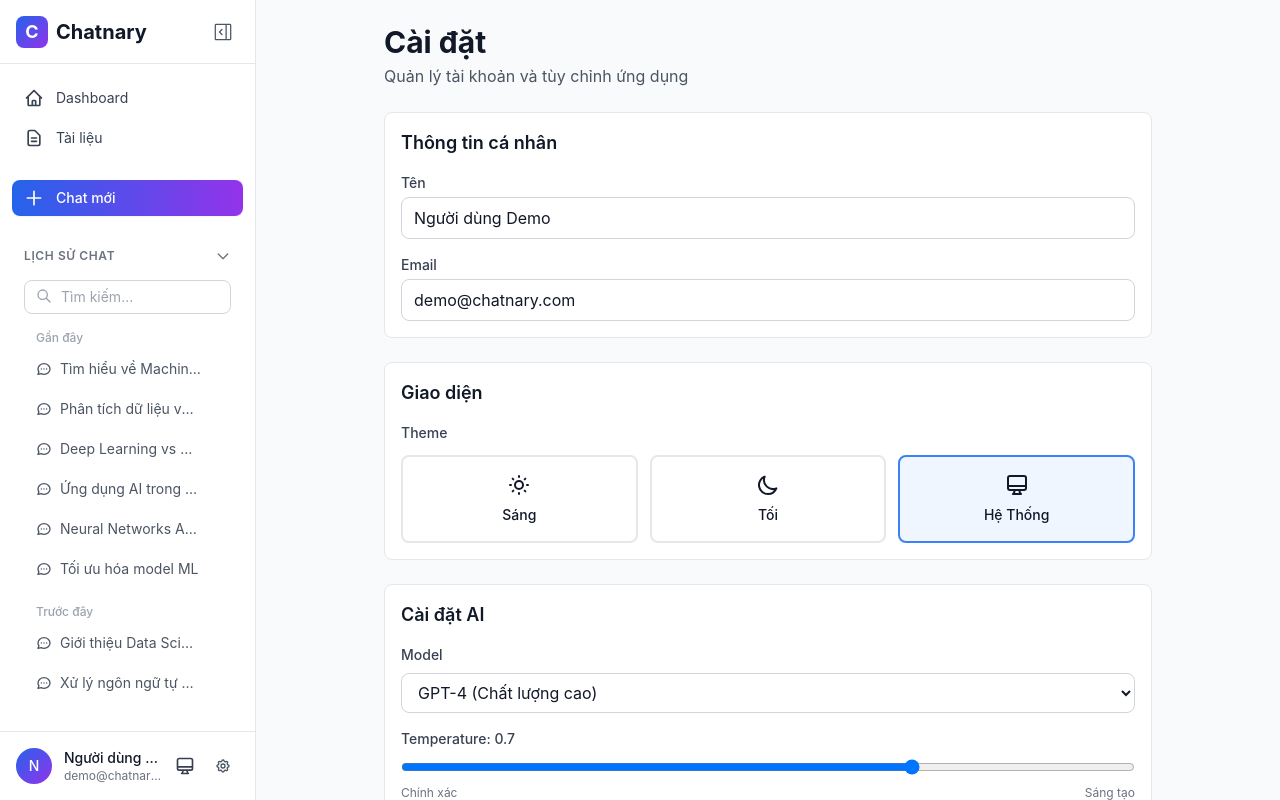
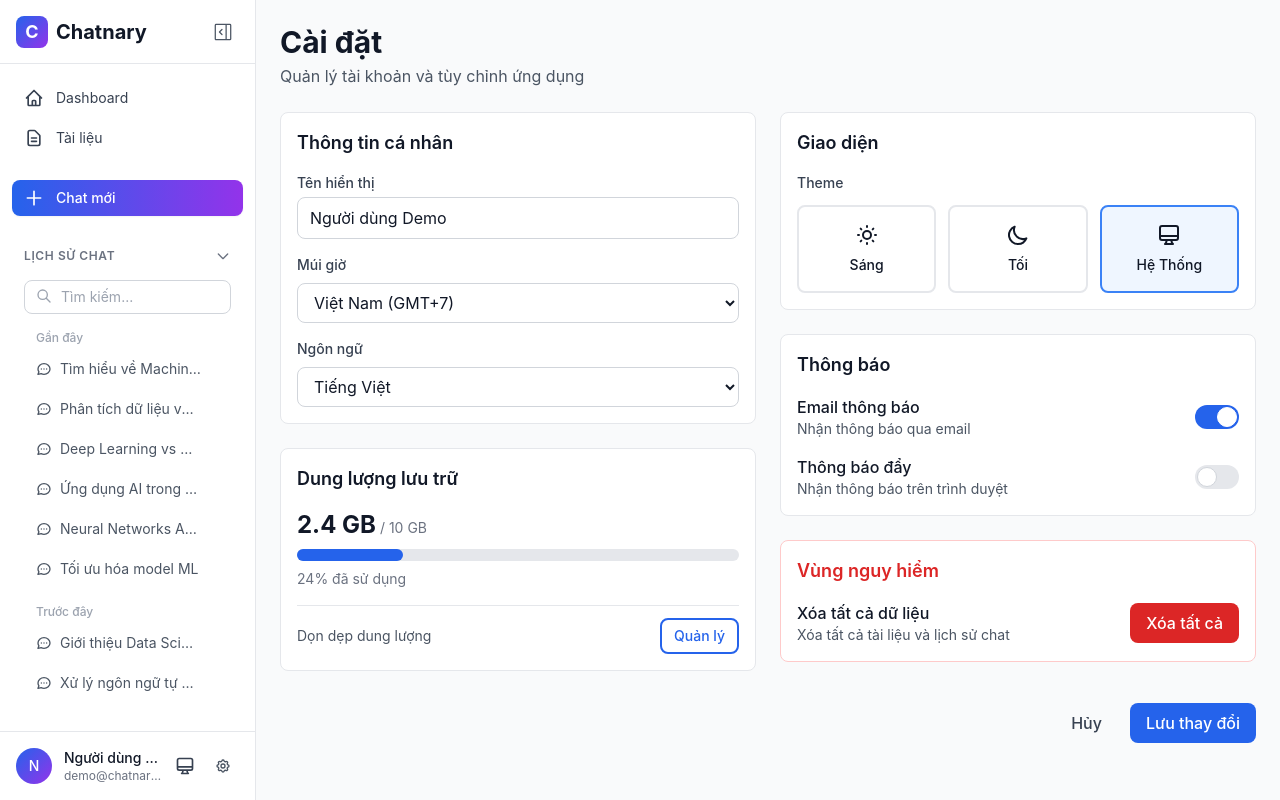
Before and after one commit to ThanhdatOris/chatnary-frontend, a Next.js app: page /settings in a window 1280 px wide. Shown: the top 800 px of the page. Built offline with nearby package versions, Linux system fonts and the light colour scheme.

Commit message:
setting_layout

```diff
--- a/src/app/settings/page.tsx
+++ b/src/app/settings/page.tsx
@@ -8,14 +8,30 @@ import { useState } from 'react';
 export default function SettingsPage() {
   const { theme, setTheme } = useTheme();
   const [settings, setSettings] = useState({
-    name: 'Người dùng Demo',
-    email: 'demo@chatnary.com',
-    model: 'gpt-4',
-    temperature: 0.7,
-    maxTokens: 2000,
+    displayName: 'Người dùng Demo',
+    timezone: 'Asia/Ho_Chi_Minh',
+    language: 'vi',
+    emailNotifications: true,
+    pushNotifications: false,
+  });
+
+  // Mock storage data (in real app, fetch from API)
+  const [storageStats, setStorageStats] = useState({
+    used: 2.4 * 1024 * 1024 * 1024, // 2.4 GB
+    limit: 10 * 1024 * 1024 * 1024, // 10 GB
   });
 
   const [saved, setSaved] = useState(false);
+
+  const storagePercent = Math.round((storageStats.used / storageStats.limit) * 100);
+
+  const formatFileSize = (bytes: number): string => {
+    if (bytes === 0) return '0 Bytes';
+    const k = 1024;
+    const sizes = ['Bytes', 'KB', 'MB', 'GB', 'TB'];
+    const i = Math.floor(Math.log(bytes) / Math.log(k));
+    return parseFloat((bytes / Math.pow(k, i)).toFixed(2)) + ' ' + sizes[i];
+  };
 
   const handleSave = () => {
     // In real app, save to backend
@@ -26,9 +42,8 @@ export default function SettingsPage() {
 
   return (
     <MainLayout>
-      <div className="max-w-3xl mx-auto space-y-6">
-        {/* Header */}
-        <div>
+      {/* Header - Full width, tuân theo bố cục chung */}
+      <div className="mb-6">
         <h1 className="text-3xl font-bold text-gray-900 dark:text-gray-100">
           Cài đặt
         </h1>
@@ -37,6 +52,11 @@ export default function SettingsPage() {
         </p>
       </div>
 
+      {/* Content - Căn giữa với responsive grid layout */}
+      <div className="max-w-6xl mx-auto">
+        <div className="grid grid-cols-1 lg:grid-cols-2 gap-6">
+          {/* Left Column */}
+          <div className="space-y-6">
             {/* Profile Settings */}
             <Card variant="bordered">
               <CardHeader>
@@ -44,20 +64,97 @@ export default function SettingsPage() {
               </CardHeader>
               <CardContent className="space-y-4">
                 <Input
-              label="Tên"
-              value={settings.name}
-              onChange={(e) => setSettings({ ...settings, name: e.target.value })}
+                  label="Tên hiển thị"
+                  value={settings.displayName}
+                  onChange={(e) => setSettings({ ...settings, displayName: e.target.value })}
+                  placeholder="Tên mà AI sẽ gọi bạn"
                 />
-            <Input
-              label="Email"
-              type="email"
-              value={settings.email}
-              onChange={(e) => setSettings({ ...settings, email: e.target.value })}
-            />
+                <div>
+                  <label className="block text-sm font-medium text-gray-700 dark:text-gray-300 mb-2">
+                    Múi giờ
+                  </label>
+                  <select
+                    value={settings.timezone}
+                    onChange={(e) => setSettings({ ...settings, timezone: e.target.value })}
+                    className="w-full px-3 py-2 border border-gray-300 dark:border-gray-600 rounded-lg
+                             bg-white dark:bg-gray-800 text-gray-900 dark:text-gray-100
+                             focus:outline-none focus:ring-2 focus:ring-blue-500"
+                  >
+                    <option value="Asia/Ho_Chi_Minh">Việt Nam (GMT+7)</option>
+                    <option value="Asia/Tokyo">Nhật Bản (GMT+9)</option>
+                    <option value="Asia/Singapore">Singapore (GMT+8)</option>
+                    <option value="Europe/London">London (GMT+0)</option>
+                    <option value="America/New_York">New York (GMT-5)</option>
+                  </select>
+                </div>
+                <div>
+                  <label className="block text-sm font-medium text-gray-700 dark:text-gray-300 mb-2">
+                    Ngôn ngữ
+                  </label>
+                  <select
+                    value={settings.language}
+                    onChange={(e) => setSettings({ ...settings, language: e.target.value })}
+                    className="w-full px-3 py-2 border border-gray-300 dark:border-gray-600 rounded-lg
+                             bg-white dark:bg-gray-800 text-gray-900 dark:text-gray-100
+                             focus:outline-none focus:ring-2 focus:ring-blue-500"
+                  >
+                    <option value="vi">Tiếng Việt</option>
+                    <option value="en">English</option>
+                    <option value="ja">日本語</option>
+                    <option value="ko">한국어</option>
+                  </select>
+                </div>
               </CardContent>
             </Card>
 
-        {/* Appearance */}
+            {/* Storage Usage - Moved here */}
+            <Card variant="bordered">
+              <CardHeader>
+                <CardTitle>Dung lượng lưu trữ</CardTitle>
+              </CardHeader>
+              <CardContent className="space-y-4">
+                <div>
+                  <div className="flex items-baseline gap-1 mb-2">
+                    <span className="text-2xl font-bold text-gray-900 dark:text-gray-100">
+                      {formatFileSize(storageStats.used)}
+                    </span>
+                    <span className="text-sm text-gray-500 dark:text-gray-400">
+                      / {formatFileSize(storageStats.limit)}
+                    </span>
+                  </div>
+                  <div className="w-full bg-gray-200 dark:bg-gray-700 rounded-full h-3">
+                    <div
+                      className={`h-3 rounded-full transition-all ${
+                        storagePercent > 80
+                          ? 'bg-red-600'
+                          : storagePercent > 60
+                          ? 'bg-yellow-600'
+                          : 'bg-blue-600'
+                      }`}
+                      style={{ width: `${storagePercent}%` }}
+                    />
+                  </div>
+                  <p className="text-sm text-gray-500 dark:text-gray-400 mt-2">
+                    {storagePercent}% đã sử dụng
+                  </p>
+                </div>
+                <div className="pt-3 border-t border-gray-200 dark:border-gray-700">
+                  <div className="flex justify-between items-center">
+                    <span className="text-sm text-gray-600 dark:text-gray-400">
+                      Dọn dẹp dung lượng
+                    </span>
+                    <Button variant="outline" size="sm">
+                      Quản lý
+                    </Button>
+                  </div>
+                </div>
+              </CardContent>
+            </Card>
+          </div>
+
+          {/* Right Column */}
+          <div className="space-y-6">
+            {/* Appearance - Moved here */}
             <Card variant="bordered">
               <CardHeader>
                 <CardTitle>Giao diện</CardTitle>
@@ -105,67 +202,49 @@ export default function SettingsPage() {
               </CardContent>
             </Card>
 
-        {/* AI Settings */}
+            {/* Notifications */}
             <Card variant="bordered">
               <CardHeader>
-            <CardTitle>Cài đặt AI</CardTitle>
+                <CardTitle>Thông báo</CardTitle>
               </CardHeader>
               <CardContent className="space-y-4">
+                <div className="flex items-center justify-between">
                   <div>
-              <label htmlFor="model-select" className="block text-sm font-medium text-gray-700 dark:text-gray-300 mb-2">
-                Model
+                    <p className="font-medium text-gray-900 dark:text-gray-100">
+                      Email thông báo
+                    </p>
+                    <p className="text-sm text-gray-600 dark:text-gray-400">
+                      Nhận thông báo qua email
+                    </p>
+                  </div>
+                  <label className="relative inline-flex items-center cursor-pointer">
+                    <input
+                      type="checkbox"
+                      checked={settings.emailNotifications}
+                      onChange={(e) => setSettings({ ...settings, emailNotifications: e.target.checked })}
+                      className="sr-only peer"
+                    />
+                    <div className="w-11 h-6 bg-gray-200 peer-focus:outline-none peer-focus:ring-4 peer-focus:ring-blue-300 dark:peer-focus:ring-blue-800 rounded-full peer dark:bg-gray-700 peer-checked:after:translate-x-full peer-checked:after:border-white after:content-[''] after:absolute after:top-[2px] after:left-[2px] after:bg-white after:border-gray-300 after:border after:rounded-full after:h-5 after:w-5 after:transition-all dark:border-gray-600 peer-checked:bg-blue-600"></div>
                   </label>
-              <select
-                id="model-select"
-                value={settings.model}
-                onChange={(e) => setSettings({ ...settings, model: e.target.value })}
-                className="w-full px-3 py-2 border border-gray-300 dark:border-gray-600 rounded-lg
-                         bg-white dark:bg-gray-800 text-gray-900 dark:text-gray-100
-                         focus:outline-none focus:ring-2 focus:ring-blue-500"
-              >
-                <option value="gpt-4">GPT-4 (Chất lượng cao)</option>
-                <option value="gpt-4-turbo">GPT-4 Turbo (Nhanh hơn)</option>
-                <option value="gpt-3.5-turbo">GPT-3.5 Turbo (Tiết kiệm)</option>
-              </select>
                 </div>
-
+                <div className="flex items-center justify-between">
                   <div>
-              <label htmlFor="temperature-range" className="block text-sm font-medium text-gray-700 dark:text-gray-300 mb-2">
-                Temperature: {settings.temperature}
+                    <p className="font-medium text-gray-900 dark:text-gray-100">
+                      Thông báo đẩy
+                    </p>
+                    <p className="text-sm text-gray-600 dark:text-gray-400">
+                      Nhận thông báo trên trình duyệt
+                    </p>
+                  </div>
+                  <label className="relative inline-flex items-center cursor-pointer">
+                    <input
+                      type="checkbox"
+                      checked={settings.pushNotifications}
+                      onChange={(e) => setSettings({ ...settings, pushNotifications: e.target.checked })}
+                      className="sr-only peer"
+                    />
+                    <div className="w-11 h-6 bg-gray-200 peer-focus:outline-none peer-focus:ring-4 peer-focus:ring-blue-300 dark:peer-focus:ring-blue-800 rounded-full peer dark:bg-gray-700 peer-checked:after:translate-x-full peer-checked:after:border-white after:content-[''] after:absolute after:top-[2px] after:left-[2px] after:bg-white after:border-gray-300 after:border after:rounded-full after:h-5 after:w-5 after:transition-all dark:border-gray-600 peer-checked:bg-blue-600"></div>
                   </label>
-              <input
-                id="temperature-range"
-                type="range"
-                min="0"
-                max="1"
-                step="0.1"
-                value={settings.temperature}
-                onChange={(e) => setSettings({ ...settings, temperature: parseFloat(e.target.value) })}
-                className="w-full"
-              />
-              <div className="flex justify-between text-xs text-gray-500 dark:text-gray-400 mt-1">
-                <span>Chính xác</span>
-                <span>Sáng tạo</span>
-              </div>
-            </div>
-
-            <div>
-              <label htmlFor="max-tokens-range" className="block text-sm font-medium text-gray-700 dark:text-gray-300 mb-2">
-                Max Tokens: {settings.maxTokens}
-              </label>
-              <input
-                id="max-tokens-range"
-                type="range"
-                min="500"
-                max="4000"
-                step="100"
-                value={settings.maxTokens}
-                onChange={(e) => setSettings({ ...settings, maxTokens: parseInt(e.target.value) })}
-                className="w-full"
-              />
-              <p className="text-xs text-gray-500 dark:text-gray-400 mt-1">
-                Độ dài tối đa của câu trả lời
-              </p>
                 </div>
               </CardContent>
             </Card>
@@ -189,9 +268,11 @@ export default function SettingsPage() {
                 </div>
               </CardContent>
             </Card>
+          </div>
+        </div>
 
-        {/* Save Button */}
-        <div className="flex justify-end gap-3">
+        {/* Save Button - Full width at bottom */}
+        <div className="flex justify-end gap-3 mt-8">
           <Button variant="ghost">Hủy</Button>
           <Button onClick={handleSave}>
             {saved ? (
```
Lines whose indentation alone changed are shown as unchanged.
